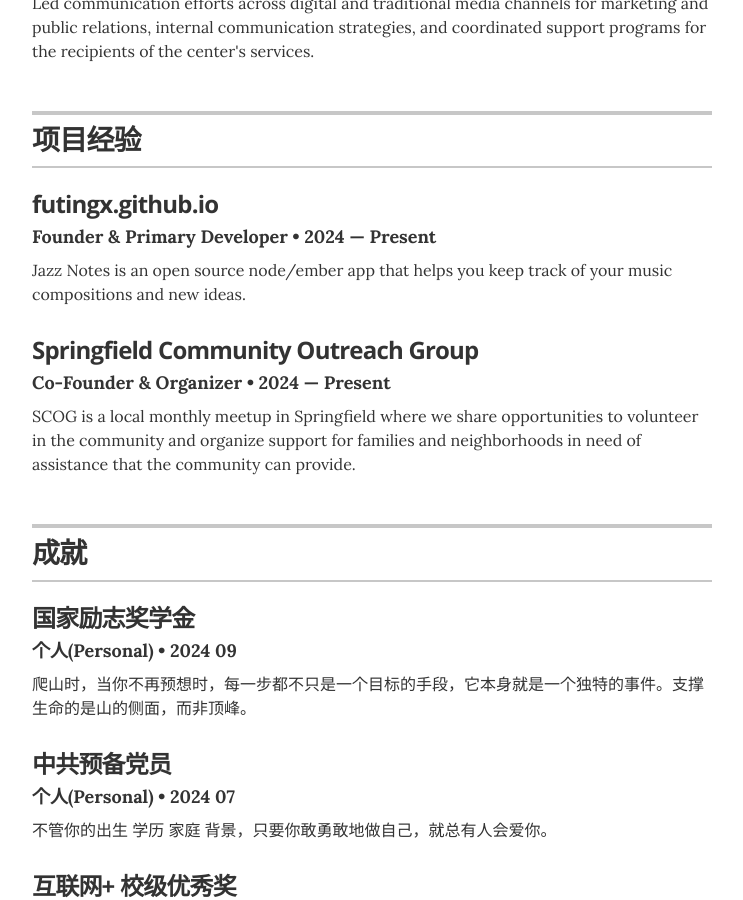
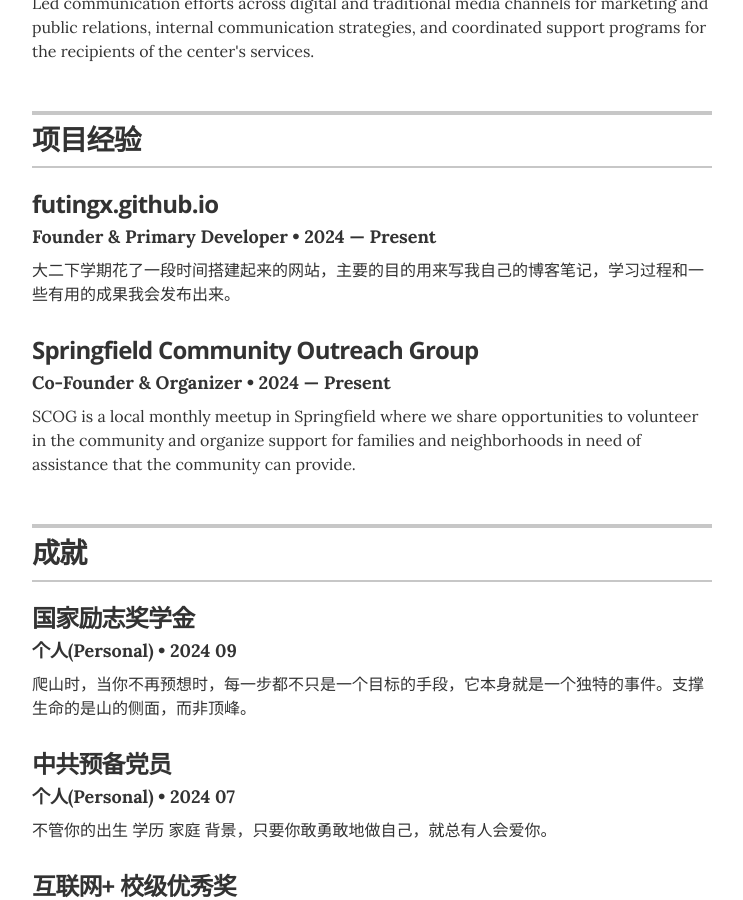
Before and after one commit to futingx/resume, a Jekyll site: the page built from index.html, in a window 1280 px wide and 900 px high, scrolled down 1725 px. Shown: the whole window, without its empty margins (268-1011 px from the left). Built offline with Jekyll 4.4.1, drawn with Linux system fonts in a browser that asks for light colours.

Commit message:
第13次提交

```diff
--- a/_data/projects.yml
+++ b/_data/projects.yml
@@ -7,7 +7,7 @@
   duration: 2024 &mdash; Present # 项目时间
   # url: "#"
   # 项目描述
-  description: Jazz Notes is an open source node/ember app that helps you keep track of your music compositions and new ideas.
+  description: 大二下学期花了一段时间搭建起来的网站，主要的目的用来写我自己的博客笔记，学习过程和一些有用的成果我会发布出来。
 
 # Springfield Community Outreach Group
 - project: Springfield Community Outreach Group
```
